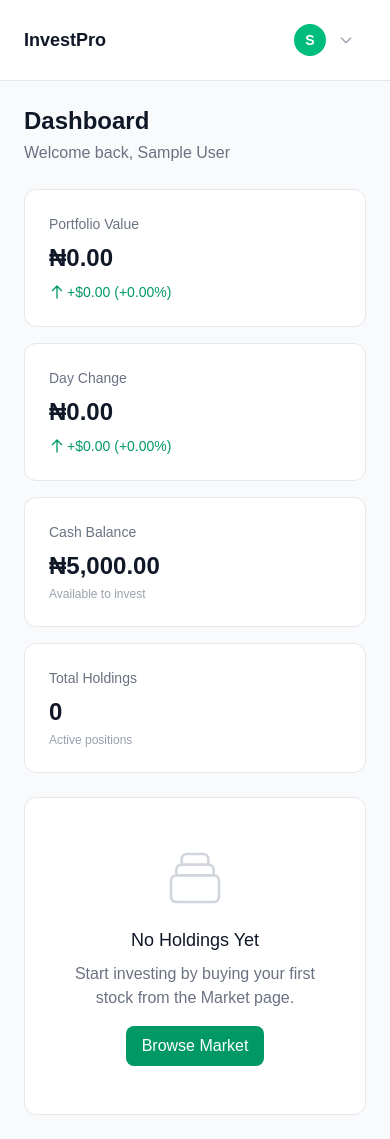
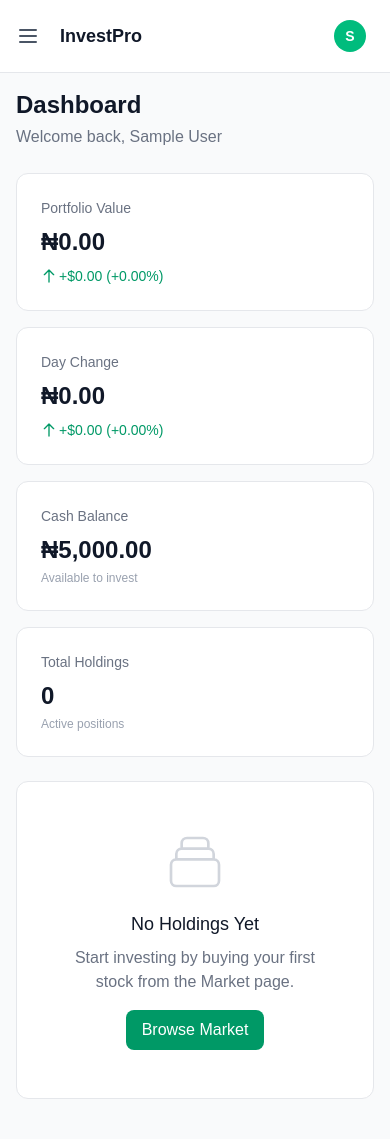
Before and after one commit to sundaykingsley1210-dev/investment-platform, a Next.js app: page /dashboard in a window 390 px wide. After the commit the page ends 1115 px from the top, so only its background shows below. Built offline with nearby package versions, Linux system fonts and the light colour scheme; sample sign-in values are in the browser's storage.

Commit message:
Mobile responsive - hamburger menu, touch-friendly, mobile viewport

```diff
--- a/src/app/dashboard/layout.tsx
+++ b/src/app/dashboard/layout.tsx
@@ -1,6 +1,6 @@
 "use client";
 
-import { useEffect } from "react";
+import { useEffect, useState } from "react";
 import { useRouter } from "next/navigation";
 import { AuthProvider, useAuth } from "@/lib/auth-context";
 import Sidebar from "@/components/Sidebar";
@@ -9,6 +9,7 @@ import Header from "@/components/Header";
 function DashboardInner({ children }: { children: React.ReactNode }) {
   const { user, isLoading } = useAuth();
   const router = useRouter();
+  const [sidebarOpen, setSidebarOpen] = useState(false);
 
   useEffect(() => {
     if (!isLoading && !user) {
@@ -28,10 +29,10 @@ function DashboardInner({ children }: { children: React.ReactNode }) {
 
   return (
     <div className="flex min-h-screen bg-gray-50">
-      <Sidebar />
+      <Sidebar open={sidebarOpen} onClose={() => setSidebarOpen(false)} />
       <div className="flex-1 flex flex-col min-w-0">
-        <Header />
-        <main className="flex-1 p-6 overflow-auto">{children}</main>
+        <Header onMenuToggle={() => setSidebarOpen(!sidebarOpen)} />
+        <main className="flex-1 p-4 sm:p-6 overflow-auto">{children}</main>
       </div>
     </div>
   );
--- a/src/app/globals.css
+++ b/src/app/globals.css
@@ -16,6 +16,9 @@ body {
   background: var(--background);
   color: var(--foreground);
   font-family: Arial, Helvetica, sans-serif;
+  -webkit-font-smoothing: antialiased;
+  -moz-osx-font-smoothing: grayscale;
+  -webkit-tap-highlight-color: transparent;
 }
 
 ::-webkit-scrollbar {
@@ -35,3 +38,18 @@ body {
 ::-webkit-scrollbar-thumb:hover {
   background: #9ca3af;
 }
+
+input, select, textarea {
+  font-size: 16px !important;
+}
+
+@media (max-width: 640px) {
+  input[type="number"]::-webkit-inner-spin-button,
+  input[type="number"]::-webkit-outer-spin-button {
+    -webkit-appearance: none;
+    margin: 0;
+  }
+  input[type="number"] {
+    -moz-appearance: textfield;
+  }
+}
--- a/src/app/layout.tsx
+++ b/src/app/layout.tsx
@@ -1,4 +1,4 @@
-import type { Metadata } from "next";
+import type { Metadata, Viewport } from "next";
 import { Geist, Geist_Mono } from "next/font/google";
 import "./globals.css";
 import { AuthProvider } from "@/lib/auth-context";
@@ -16,6 +16,22 @@ const geistMono = Geist_Mono({
 export const metadata: Metadata = {
   title: "InvestPro - Investment Dashboard",
   description: "Professional investment portfolio management dashboard",
+  appleWebApp: {
+    capable: true,
+    statusBarStyle: "default",
+    title: "InvestPro",
+  },
+  formatDetection: {
+    telephone: false,
+  },
+};
+
+export const viewport: Viewport = {
+  width: "device-width",
+  initialScale: 1,
+  maximumScale: 1,
+  userScalable: false,
+  themeColor: "#059669",
 };
 
 export default function RootLayout({
@@ -25,7 +41,12 @@ export default function RootLayout({
 }>) {
   return (
     <html lang="en" className={`${geistSans.variable} ${geistMono.variable} h-full antialiased`}>
-      <body className="min-h-full flex flex-col">
+      <head>
+        <meta name="mobile-web-app-capable" content="yes" />
+        <meta name="apple-mobile-web-app-capable" content="yes" />
+        <meta name="apple-mobile-web-app-status-bar-style" content="default" />
+      </head>
+      <body className="min-h-full flex flex-col overscroll-none">
         <AuthProvider>{children}</AuthProvider>
       </body>
     </html>
--- a/src/app/login/page.tsx
+++ b/src/app/login/page.tsx
@@ -80,16 +80,16 @@ export default function LoginPage() {
 
           <div className="mt-6 pt-6 border-t border-gray-200">
             <p className="text-xs text-gray-500 text-center mb-3">Demo accounts:</p>
-            <div className="grid grid-cols-2 gap-2 text-xs">
+            <div className="space-y-2 text-xs">
               <button
                 onClick={() => { setEmail("admin@invest.com"); setPassword("admin123"); }}
-                className="px-3 py-2 bg-gray-100 rounded-lg hover:bg-gray-200 transition text-gray-700"
+                className="w-full px-3 py-2.5 bg-gray-100 rounded-lg hover:bg-gray-200 transition text-gray-700 text-left"
               >
                 Admin: admin@invest.com
               </button>
               <button
                 onClick={() => { setEmail("user@invest.com"); setPassword("user123"); }}
-                className="px-3 py-2 bg-gray-100 rounded-lg hover:bg-gray-200 transition text-gray-700"
+                className="w-full px-3 py-2.5 bg-gray-100 rounded-lg hover:bg-gray-200 transition text-gray-700 text-left"
               >
                 User: user@invest.com
               </button>
--- a/src/components/Header.tsx
+++ b/src/components/Header.tsx
@@ -4,7 +4,11 @@ import { useAuth } from "@/lib/auth-context";
 import { useRouter } from "next/navigation";
 import { useState } from "react";
 
-export default function Header() {
+interface HeaderProps {
+  onMenuToggle: () => void;
+}
+
+export default function Header({ onMenuToggle }: HeaderProps) {
   const { user, logout } = useAuth();
   const router = useRouter();
   const [menuOpen, setMenuOpen] = useState(false);
@@ -15,36 +19,47 @@ export default function Header() {
   };
 
   return (
-    <header className="bg-white border-b border-gray-200 px-6 py-4 flex items-center justify-between">
-      <div className="lg:hidden">
-        <h1 className="text-lg font-bold text-gray-900">InvestPro</h1>
+    <header className="bg-white border-b border-gray-200 px-4 sm:px-6 py-3 sm:py-4 flex items-center justify-between sticky top-0 z-30">
+      <div className="flex items-center gap-3">
+        <button
+          onClick={onMenuToggle}
+          className="lg:hidden p-2 -ml-2 text-gray-600 hover:text-gray-900 hover:bg-gray-100 rounded-lg"
+        >
+          <svg className="w-6 h-6" fill="none" viewBox="0 0 24 24" stroke="currentColor" strokeWidth={2}>
+            <path strokeLinecap="round" strokeLinejoin="round" d="M4 6h16M4 12h16M4 18h16" />
+          </svg>
+        </button>
+        <h1 className="text-lg font-bold text-gray-900 lg:hidden">InvestPro</h1>
       </div>
       <div className="flex-1" />
       <div className="relative">
         <button
           onClick={() => setMenuOpen(!menuOpen)}
-          className="flex items-center gap-3 px-3 py-2 rounded-lg hover:bg-gray-100 transition-colors"
+          className="flex items-center gap-2 sm:gap-3 px-2 sm:px-3 py-2 rounded-lg hover:bg-gray-100 transition-colors"
         >
-          <div className="w-8 h-8 bg-emerald-500 rounded-full flex items-center justify-center text-white text-sm font-bold">
+          <div className="w-8 h-8 bg-emerald-500 rounded-full flex items-center justify-center text-white text-sm font-bold flex-shrink-0">
             {user?.name?.charAt(0) || "U"}
           </div>
           <span className="text-sm font-medium text-gray-700 hidden sm:block">{user?.name}</span>
-          <svg className="w-4 h-4 text-gray-400" fill="none" viewBox="0 0 24 24" stroke="currentColor" strokeWidth={2}>
+          <svg className="w-4 h-4 text-gray-400 hidden sm:block" fill="none" viewBox="0 0 24 24" stroke="currentColor" strokeWidth={2}>
             <path strokeLinecap="round" strokeLinejoin="round" d="M19 9l-7 7-7-7" />
           </svg>
         </button>
         {menuOpen && (
           <>
             <div className="fixed inset-0 z-40" onClick={() => setMenuOpen(false)} />
-            <div className="absolute right-0 mt-2 w-48 bg-white rounded-lg shadow-lg border border-gray-200 z-50 py-1">
-              <div className="px-4 py-2 border-b border-gray-100">
+            <div className="absolute right-0 mt-2 w-56 bg-white rounded-lg shadow-lg border border-gray-200 z-50 py-1">
+              <div className="px-4 py-3 border-b border-gray-100">
                 <p className="text-sm font-medium text-gray-900">{user?.name}</p>
-                <p className="text-xs text-gray-500">{user?.email}</p>
+                <p className="text-xs text-gray-500 truncate">{user?.email}</p>
               </div>
               <button
                 onClick={handleLogout}
-                className="w-full text-left px-4 py-2 text-sm text-red-600 hover:bg-gray-50"
+                className="w-full text-left px-4 py-3 text-sm text-red-600 hover:bg-gray-50 flex items-center gap-2"
               >
+                <svg className="w-4 h-4" fill="none" viewBox="0 0 24 24" stroke="currentColor" strokeWidth={2}>
+                  <path strokeLinecap="round" strokeLinejoin="round" d="M17 16l4-4m0 0l-4-4m4 4H7m6 4v1a3 3 0 01-3 3H6a3 3 0 01-3-3V7a3 3 0 013-3h4a3 3 0 013 3v1" />
+                </svg>
                 Sign out
               </button>
             </div>
```
Also changed, not shown: src/components/Sidebar.tsx (+51 -14 lines), 112 other files (tests, documents, lock files or other folders).
